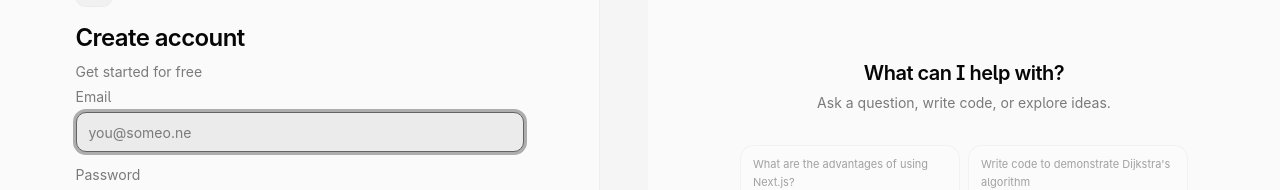
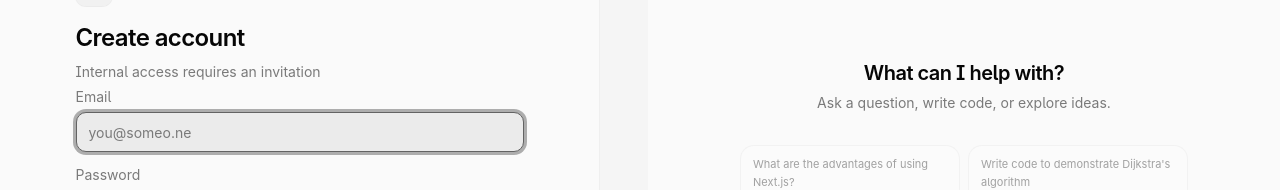
Before and after one commit to brasalabs6/grokbot, a Next.js app: page /register in a window 1280 px wide. Shown: the part 265-455 px from the top of the page. Built offline with nearby package versions, Linux system fonts and the light colour scheme; no server answers; what bcrypt-ts would draw is missing.

Commit message:
fix(auth): require internal account allowlist and explicit migrations

```diff
--- a/app/(auth)/register/page.tsx
+++ b/app/(auth)/register/page.tsx
@@ -25,6 +25,8 @@ export default function Page() {
   useEffect(() => {
     if (state.status === "user_exists") {
       toast({ description: "Account already exists!", type: "error" });
+    } else if (state.status === "not_allowed") {
+      toast({ description: "Registration is restricted to authorized internal accounts.", type: "error" });
     } else if (state.status === "failed") {
       toast({ description: "Failed to create account!", type: "error" });
     } else if (state.status === "invalid_data") {
@@ -48,7 +50,7 @@ export default function Page() {
   return (
     <>
       <h1 className="text-2xl font-semibold tracking-tight">Create account</h1>
-      <p className="text-sm text-muted-foreground">Get started for free</p>
+      <p className="text-sm text-muted-foreground">Internal access requires an invitation</p>
       <AuthForm action={handleSubmit} defaultEmail={email}>
         <SubmitButton isSuccessful={isSuccessful}>Sign up</SubmitButton>
         <p className="text-center text-[13px] text-muted-foreground">
```
